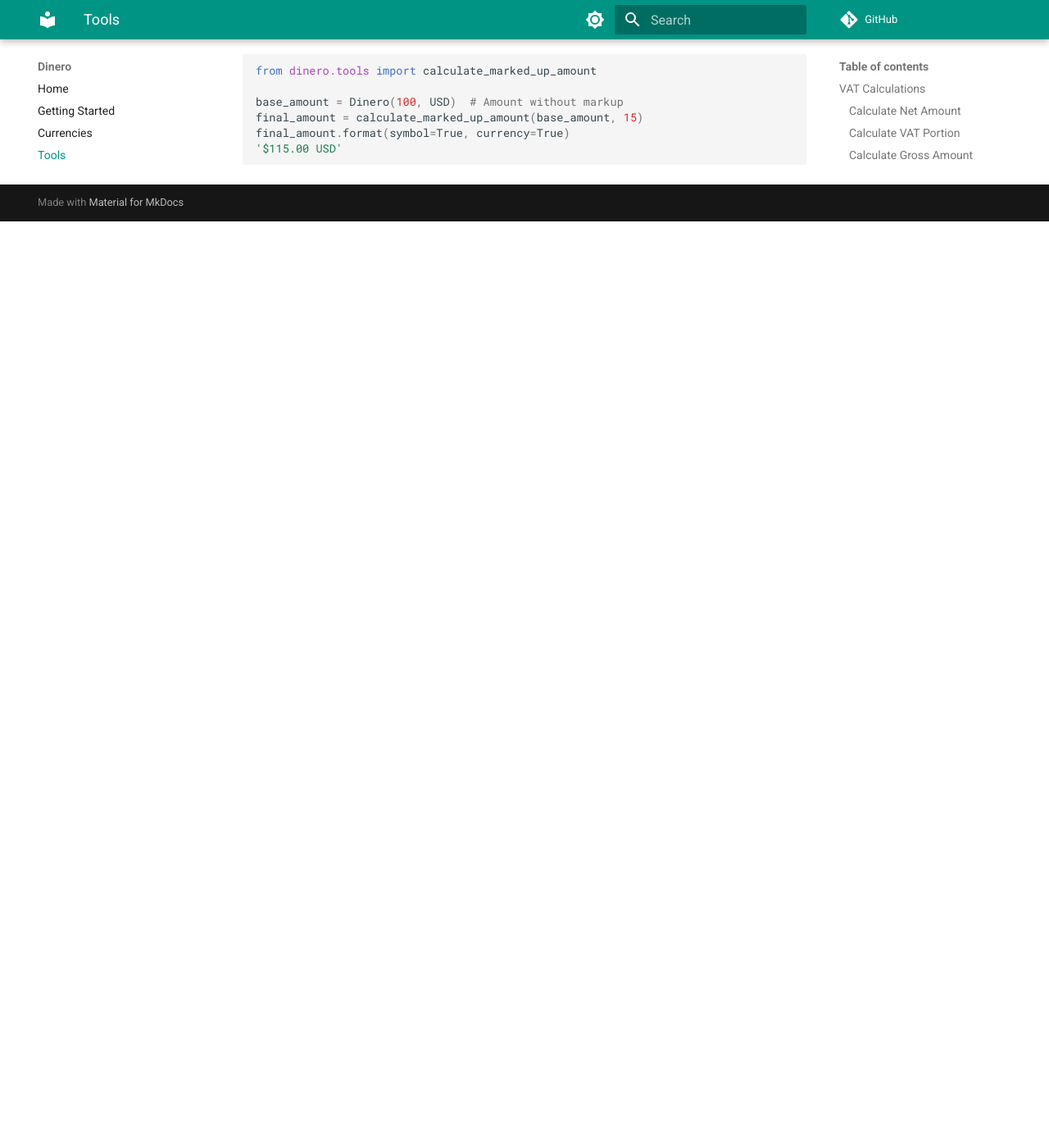
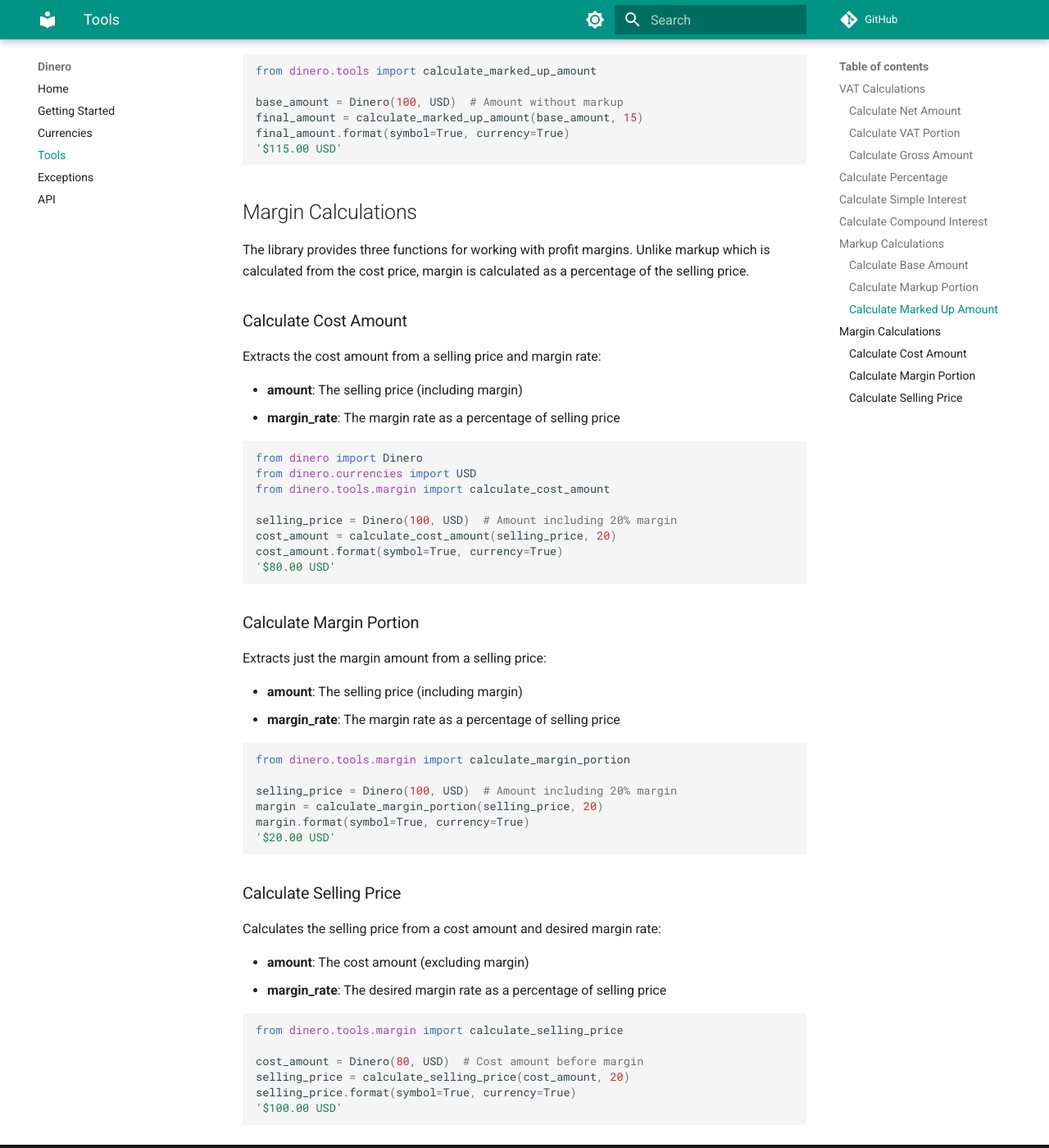
Before and after one commit to wilfredinni/dinero, an MkDocs documentation site: the page built from docs/tools.md, in a window 1280 px wide and 1400 px high, scrolled down 3850 px. Shown: the whole window at 82% size. Built offline with MkDocs 1.6.1 and Material for MkDocs 9.7.7, drawn with Linux system fonts in a browser that asks for light colours; comment, search, counter and statistics services are not loaded; before the commit the page ends 4120 px from its top, so only the background shows below that.

Commit message:
feat: add margin calculation functions for cost amount, margin portion, and selling price

````diff
--- a/docs/tools.md
+++ b/docs/tools.md
@@ -181,3 +181,57 @@
 final_amount.format(symbol=True, currency=True)
 '$115.00 USD'
 ```
+
+## Margin Calculations
+
+The library provides three functions for working with profit margins. Unlike markup which is calculated from the cost price, margin is calculated as a percentage of the selling price.
+
+### Calculate Cost Amount
+
+Extracts the cost amount from a selling price and margin rate:
+
+- **amount**: The selling price (including margin)
+- **margin_rate**: The margin rate as a percentage of selling price
+
+```python
+from dinero import Dinero
+from dinero.currencies import USD
+from dinero.tools.margin import calculate_cost_amount
+
+selling_price = Dinero(100, USD)  # Amount including 20% margin
+cost_amount = calculate_cost_amount(selling_price, 20)
+cost_amount.format(symbol=True, currency=True)
+'$80.00 USD'
+```
+
+### Calculate Margin Portion
+
+Extracts just the margin amount from a selling price:
+
+- **amount**: The selling price (including margin)
+- **margin_rate**: The margin rate as a percentage of selling price
+
+```python
+from dinero.tools.margin import calculate_margin_portion
+
+selling_price = Dinero(100, USD)  # Amount including 20% margin
+margin = calculate_margin_portion(selling_price, 20)
+margin.format(symbol=True, currency=True)
+'$20.00 USD'
+```
+
+### Calculate Selling Price
+
+Calculates the selling price from a cost amount and desired margin rate:
+
+- **amount**: The cost amount (excluding margin)
+- **margin_rate**: The desired margin rate as a percentage of selling price
+
+```python
+from dinero.tools.margin import calculate_selling_price
+
+cost_amount = Dinero(80, USD)  # Cost amount before margin
+selling_price = calculate_selling_price(cost_amount, 20)
+selling_price.format(symbol=True, currency=True)
+'$100.00 USD'
+```
````
